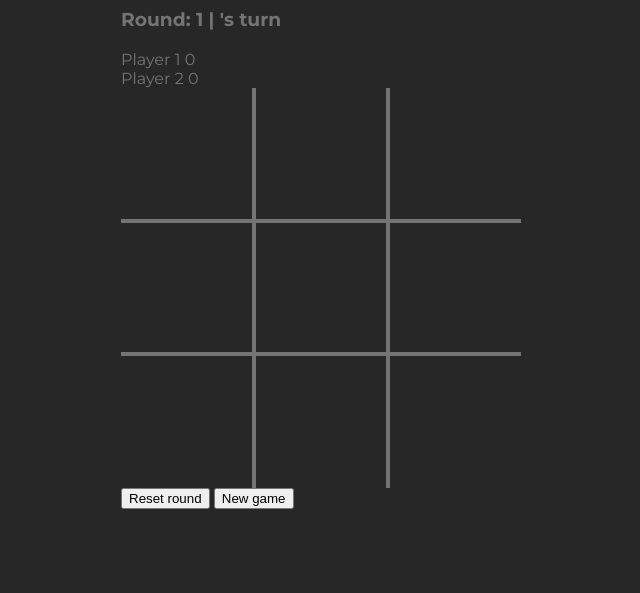
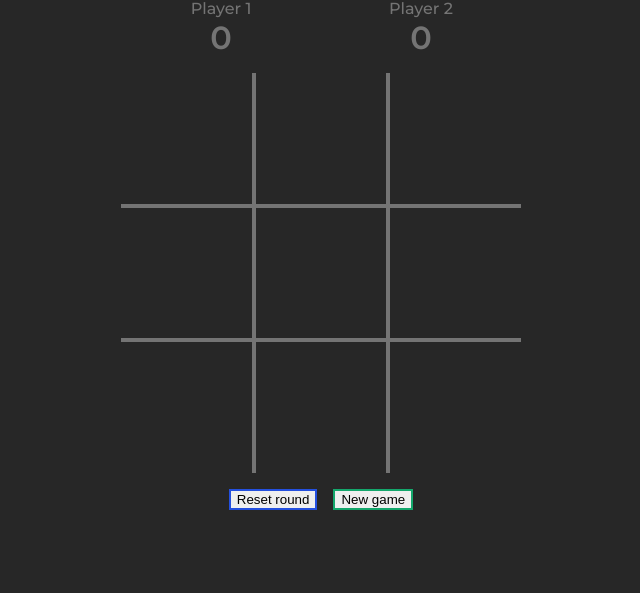
Before and after one commit to Anibvl-17/odin-tic-tac-toe, a plain HTML site: page index.html in a window 1280 px wide. Shown: the part 207-800 px from the top of the page, without its empty margins (319-959 px from the left). Drawn offline with Linux system fonts and the light colour scheme.

Commit message:
Add headers, score and action elements color and positioning

```diff
--- a/styles.css
+++ b/styles.css
@@ -4,7 +4,7 @@
   --color-red: #ff652f;
   --color-yellow: #ffe400;
   --color-green: #14a76c;
-  --color-blue: #4056a1;
+  --color-blue: #2450df;
 }
 
 html {
@@ -20,18 +20,90 @@ body {
   padding: 1rem;
   display: grid;
   place-content: center;
+  gap: 1rem;
 }
 
 * {
   box-sizing: border-box;
 }
 
+h1, h2, h3 {
+  margin: 0.5rem;
+}
+
+h3 {
+  font-weight: normal;
+}
+
+.player-one-score,
+.player-two-score {
+  font-size: 2rem;
+  font-weight: 600;
+}
+
+.game-info {
+  text-align: center;
+}
+
+.scores {
+  display: grid;
+  grid-template-columns: 1fr 1fr;
+  font-weight: 500;
+}
+
+.scores>div {
+  display: flex;
+  flex-flow: column wrap;
+}
+
 .board {
-  width: clamp(280px, 50vh,  40vw);
+  width: clamp(280px, 50vh, 40vw);
   height: clamp(280px, 50vh, 40vw);
   display: grid;
   grid-template-columns: 1fr 1fr 1fr;
   grid-template-rows: 1fr 1fr 1fr;
+}
+
+.actions-container {
+  display: flex;
+  flex-flow: row wrap;
+  gap: 1rem;
+  justify-content: center;
+}
+
+.action-btn {
+  font-size: 1rem;
+  padding: 0.5rem 1rem;
+  background: none;
+  color: var(--on-background-color);
+  border-radius: 16px;
+  transition: ease 100ms;
+}
+
+.action-btn:hover {
+  cursor: pointer;
+}
+
+.action-btn:active {
+  filter: brightness(0.8)
+}
+
+.reset-round-btn {
+  border: 2px solid var(--color-blue);
+}
+
+.reset-round-btn:hover {
+  background-color: var(--color-blue);
+  color: var(--background-color);
+}
+
+.reset-game-btn {
+  border: 2px solid var(--color-green);
+}
+
+.reset-game-btn:hover {
+  background-color: var(--color-green);
+  color: var(--background-color);
 }
 
 .cell {
```
